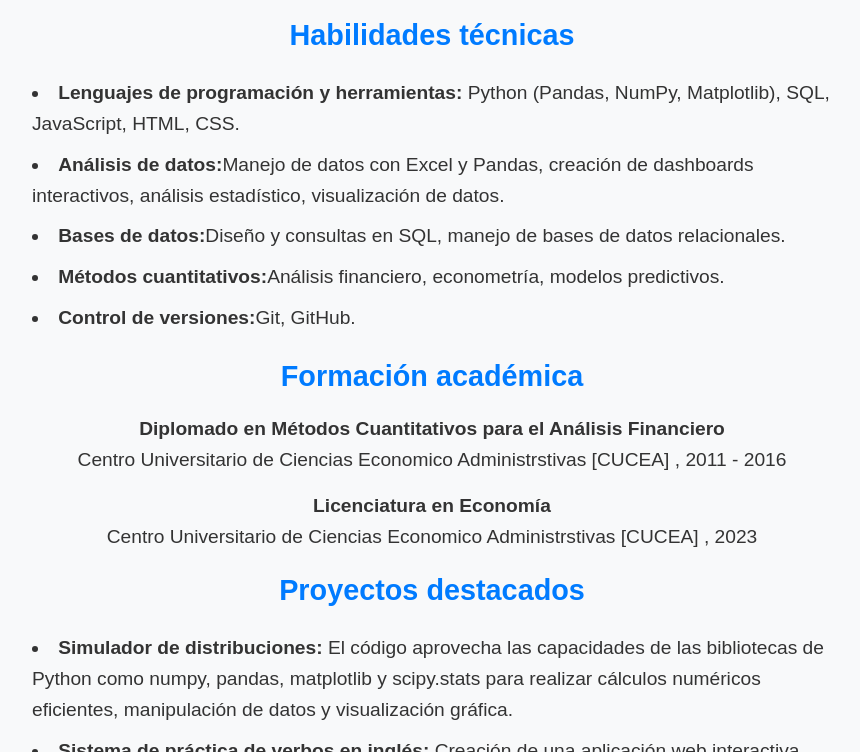
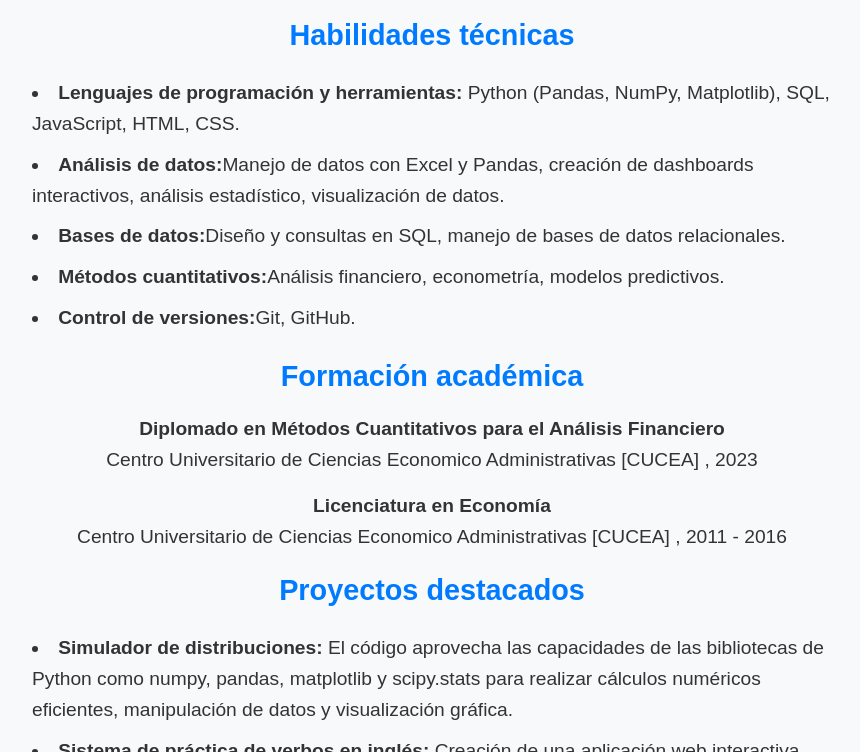
Before and after one commit to rmpuma/profileJoseLuis, a plain HTML site: page sobre-mi.html in a window 1280 px wide. Shown: the part 431-1183 px from the top of the page, without its empty margins (208-1068 px from the left). Drawn offline with Linux system fonts and the light colour scheme.

Commit message:
Update sobre-mi.html
se acomodan las fechas correctamente en la formacion academica

```diff
--- a/sobre-mi.html
+++ b/sobre-mi.html
@@ -31,8 +31,8 @@
         </ul>
 
         <h3>Formación académica</h3>
-        <p><strong>Diplomado en Métodos Cuantitativos para el Análisis Financiero</strong><br>Centro Universitario de Ciencias Economico Administrstivas [CUCEA] , 2011 - 2016</p>
-        <p><strong>Licenciatura en Economía</strong><br>Centro Universitario de Ciencias Economico Administrstivas [CUCEA] , 2023</p>
+        <p><strong>Diplomado en Métodos Cuantitativos para el Análisis Financiero</strong><br>Centro Universitario de Ciencias Economico Administrativas [CUCEA] , 2023</p>
+        <p><strong>Licenciatura en Economía</strong><br>Centro Universitario de Ciencias Economico Administrativas [CUCEA] , 2011 - 2016</p>
 
         <h3>Proyectos destacados</h3>
         <ul>
```
